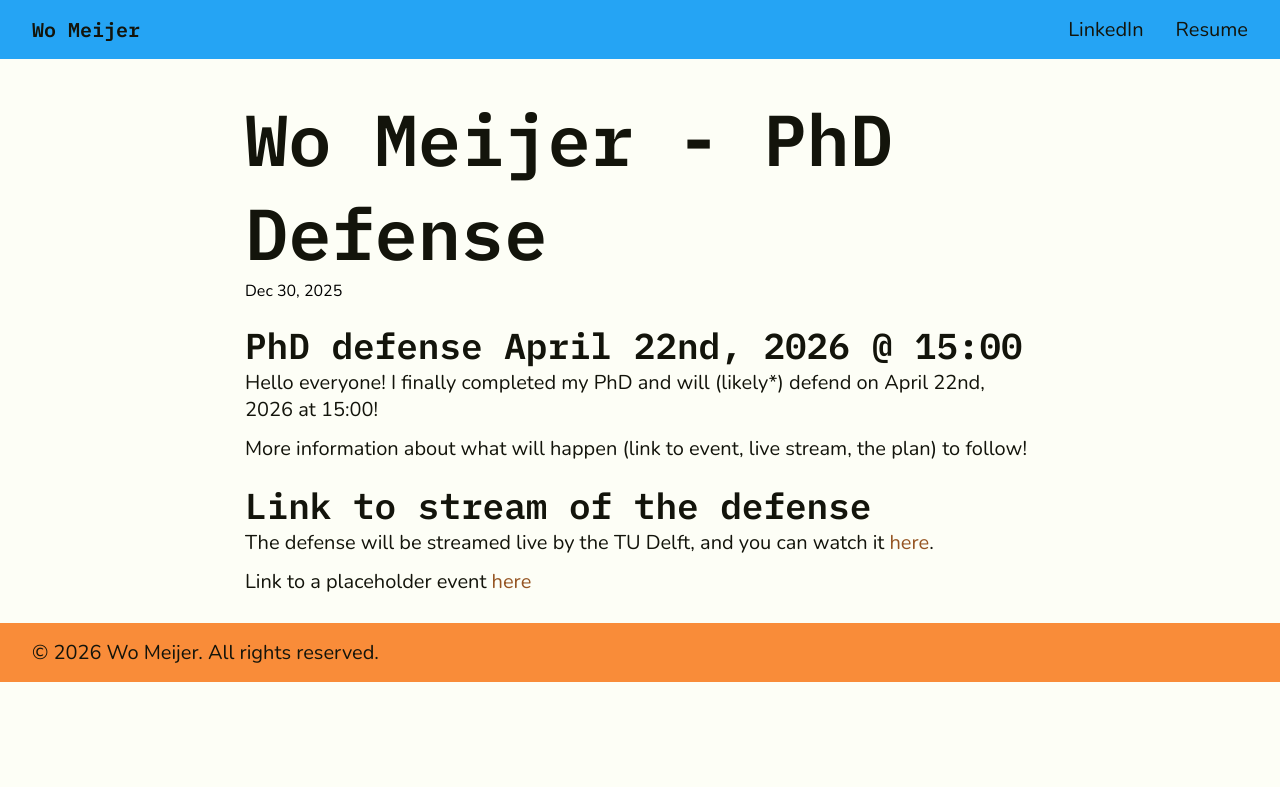
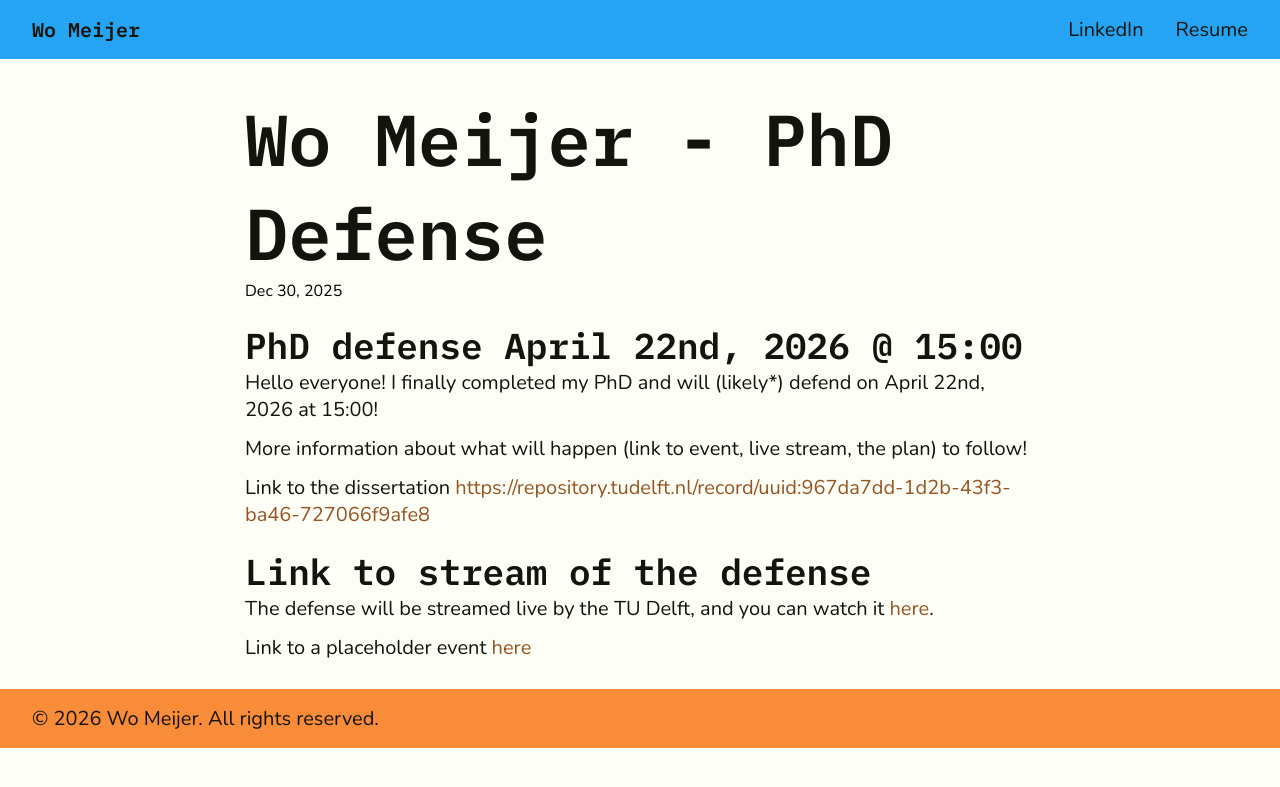
Before and after one commit to womei/womeijerdotcom, a Jekyll site: the page built from _posts/2025-12-30-phd-defense.md, in a window 1280 px wide and 900 px high. Shown: the top 787 px of the window. Built offline with Jekyll 4.4.1, drawn with Linux system fonts in a browser that asks for light colours.

Commit message:
added dissertation link

```diff
--- a/_posts/2025-12-30-phd-defense.md
+++ b/_posts/2025-12-30-phd-defense.md
@@ -13,6 +13,8 @@ Hello everyone! I finally completed my PhD and will (likely*) defend on April 22
 
 More information about what will happen (link to event, live stream, the plan) to follow!
 
+Link to the dissertation [https://repository.tudelft.nl/record/uuid:967da7dd-1d2b-43f3-ba46-727066f9afe8](here)
+
 ## Link to stream of the defense
 The defense will be streamed live by the TU Delft, and you can watch it [here](https://nmclive.tudelft.nl/mediasite/play/8464ee97524541d8b0f1f9bc10b50da21d).
 
```
